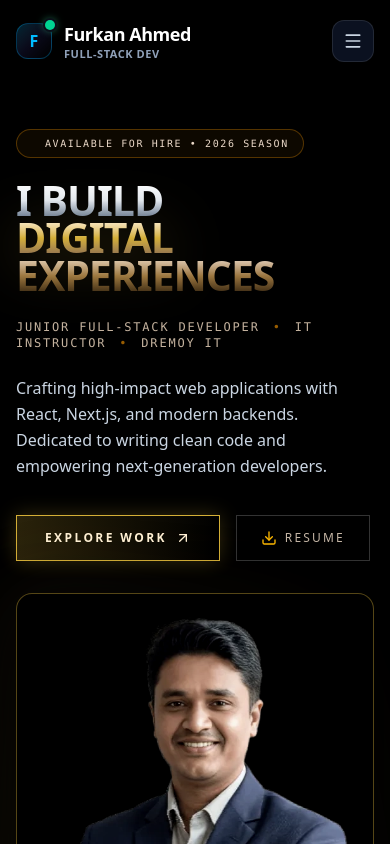
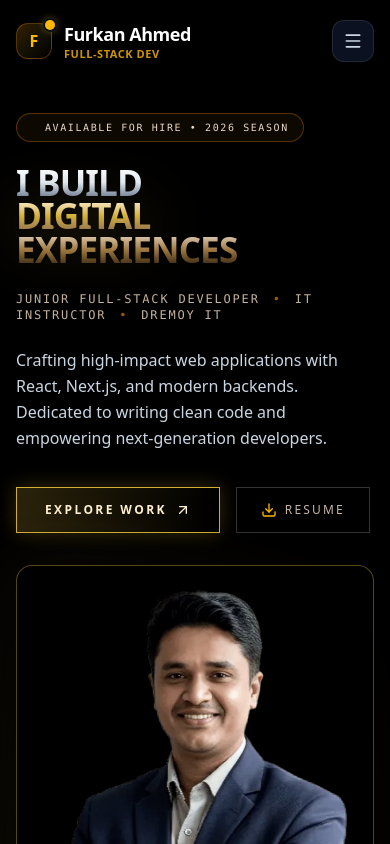
Before and after one commit to furkanahmed/furkan-portfolio, a Next.js app: page / in a window 390 px wide. Shown: the top 844 px of the page. Built offline with nearby package versions, Linux system fonts and the light colour scheme.

Commit message:
fix(ui): unify gold theme palette and optimize mobile responsiveness

```diff
--- a/src/components/About.jsx
+++ b/src/components/About.jsx
@@ -92,11 +92,11 @@ export default function About() {
 
           {/* Card 3: Career Goals (6 Cols) */}
           <div className="md:col-span-6 p-8 sm:p-10 rounded-3xl bg-gradient-to-br from-slate-900/90 via-slate-950 to-black border border-white/[0.12] hover:border-amber-500/40 transition-all duration-300 shadow-2xl group">
-            <div className="w-12 h-12 rounded-2xl bg-sky-500/10 border border-sky-500/30 flex items-center justify-center text-sky-400 mb-6 shadow-inner">
+            <div className="w-12 h-12 rounded-2xl bg-amber-500/10 border border-amber-500/30 flex items-center justify-center text-amber-400 mb-6 shadow-inner">
               <Target className="w-6 h-6" />
             </div>
 
-            <p className="text-xs font-mono uppercase tracking-[0.25em] text-sky-400 mb-2">
+            <p className="text-xs font-mono uppercase tracking-[0.25em] text-amber-400 mb-2">
               03 &bull; Career Direction
             </p>
 
--- a/src/components/Contact.jsx
+++ b/src/components/Contact.jsx
@@ -88,7 +88,7 @@ export default function Contact() {
       title: "Current Location",
       value: personalInfo.location,
       icon: MapPin,
-      accent: "text-sky-400",
+      accent: "text-amber-400",
       label: "Bangladesh",
     },
   ];
--- a/src/components/Hero.jsx
+++ b/src/components/Hero.jsx
@@ -7,10 +7,10 @@ import { personalInfo } from "@/data/portfolioData";
 
 export default function Hero() {
   return (
-    <section className="relative overflow-x-clip min-h-[92vh] pt-32 pb-20 flex flex-col justify-center bg-black text-[#E8DFD8] w-full max-w-full box-border">
+    <section className="relative overflow-x-clip min-h-[90vh] pt-28 sm:pt-32 pb-16 sm:pb-20 flex flex-col justify-center bg-black text-[#E8DFD8] w-full max-w-full box-border">
       {/* Cinematic Golden Amber Vignette & Glow */}
-      <div className="absolute top-1/4 right-1/4 w-[280px] sm:w-[400px] md:w-[500px] h-[280px] sm:h-[400px] md:h-[500px] bg-gradient-to-bl from-amber-500/15 via-[#C99E5D]/10 to-transparent blur-[120px] sm:blur-[160px] pointer-events-none -z-10 max-w-full" />
-      <div className="absolute bottom-10 left-10 w-[240px] sm:w-[320px] md:w-[400px] h-[240px] sm:h-[320px] md:h-[400px] bg-amber-700/10 blur-[110px] sm:blur-[150px] pointer-events-none -z-10 max-w-full" />
+      <div className="absolute top-1/4 right-1/4 w-[240px] sm:w-[400px] md:w-[500px] h-[240px] sm:h-[400px] md:h-[500px] bg-gradient-to-bl from-amber-500/15 via-[#C99E5D]/10 to-transparent blur-[80px] sm:blur-[160px] pointer-events-none -z-10 max-w-full" />
+      <div className="absolute bottom-10 left-10 w-[200px] sm:w-[320px] md:w-[400px] h-[200px] sm:h-[320px] md:h-[400px] bg-amber-700/10 blur-[80px] sm:blur-[150px] pointer-events-none -z-10 max-w-full" />
 
       <div className="max-w-7xl mx-auto px-4 sm:px-6 lg:px-8 w-full max-w-full box-border">
         <div className="grid grid-cols-1 lg:grid-cols-12 gap-8 items-center w-full max-w-full box-border">
@@ -36,7 +36,7 @@ export default function Hero() {
               transition={{ duration: 0.9, delay: 0.1 }}
               className="space-y-1 select-none w-full max-w-full box-border"
             >
-              <h1 className="text-[clamp(2.5rem,10.5vw,5.5rem)] font-black uppercase tracking-tight leading-[0.92] sm:leading-[0.88] font-sans [overflow-wrap:anywhere] break-words">
+              <h1 className="text-[clamp(2.15rem,9vw,5.5rem)] font-black uppercase tracking-tight leading-[0.96] sm:leading-[0.88] font-sans [overflow-wrap:anywhere] break-words">
                 <span className="block text-transparent bg-clip-text bg-gradient-to-b from-white via-slate-200 to-slate-500 drop-shadow-[0_4px_12px_rgba(0,0,0,0.9)]">
                   I BUILD
                 </span>
--- a/src/components/Navbar.jsx
+++ b/src/components/Navbar.jsx
@@ -66,15 +66,15 @@ export default function Navbar() {
             href="/"
             className="flex items-center gap-3 group focus:outline-none"
           >
-            <div className="relative flex items-center justify-center w-9 h-9 rounded-xl bg-gradient-to-br from-sky-400/20 via-indigo-500/10 to-transparent border border-sky-500/30 group-hover:border-sky-400 group-hover:shadow-[0_0_15px_rgba(56,189,248,0.25)] transition-all duration-300">
-              <span className="text-base font-black text-sky-400 group-hover:text-white transition-colors">F</span>
-              <span className="absolute -top-1 -right-1 w-2.5 h-2.5 rounded-full bg-emerald-400 ring-2 ring-[#0B0F19] shadow-[0_0_8px_rgba(52,211,153,0.8)]"></span>
+            <div className="relative flex items-center justify-center w-9 h-9 rounded-xl bg-gradient-to-br from-amber-500/20 via-[#D4AF37]/10 to-transparent border border-amber-500/30 group-hover:border-amber-400 group-hover:shadow-[0_0_15px_rgba(212,175,55,0.3)] transition-all duration-300">
+              <span className="text-base font-black text-amber-400 group-hover:text-white transition-colors">F</span>
+              <span className="absolute -top-1 -right-1 w-2.5 h-2.5 rounded-full bg-amber-400 ring-2 ring-[#0B0F19] shadow-[0_0_8px_rgba(212,175,55,0.8)]"></span>
             </div>
             <div className="flex flex-col">
-              <span className="text-lg sm:text-xl font-bold text-white tracking-tight group-hover:text-sky-300 transition-colors flex items-center gap-1.5">
+              <span className="text-lg sm:text-xl font-bold text-white tracking-tight group-hover:text-amber-300 transition-colors flex items-center gap-1.5">
                 {personalInfo.name}
               </span>
-              <span className="text-[11px] uppercase font-semibold tracking-wider text-slate-400 -mt-0.5">
+              <span className="text-[11px] uppercase font-semibold tracking-wider text-amber-400/80 -mt-0.5">
                 Full-Stack Dev
               </span>
             </div>
--- a/src/components/Projects.jsx
+++ b/src/components/Projects.jsx
@@ -63,9 +63,9 @@ export default function Projects() {
             return (
               <div
                 key={project.id}
-                className="card-wrap w-full [position:sticky] [margin-bottom:40vh] will-change-transform group/card"
+                className="card-wrap w-full relative sm:[position:sticky] mb-8 sm:mb-0 sm:[margin-bottom:40vh] will-change-transform group/card"
                 style={{
-                  top: `calc(100px + ${index} * 24px)`,
+                  top: `calc(80px + ${index} * 20px)`,
                   zIndex: index + 1,
                 }}
               >
```
